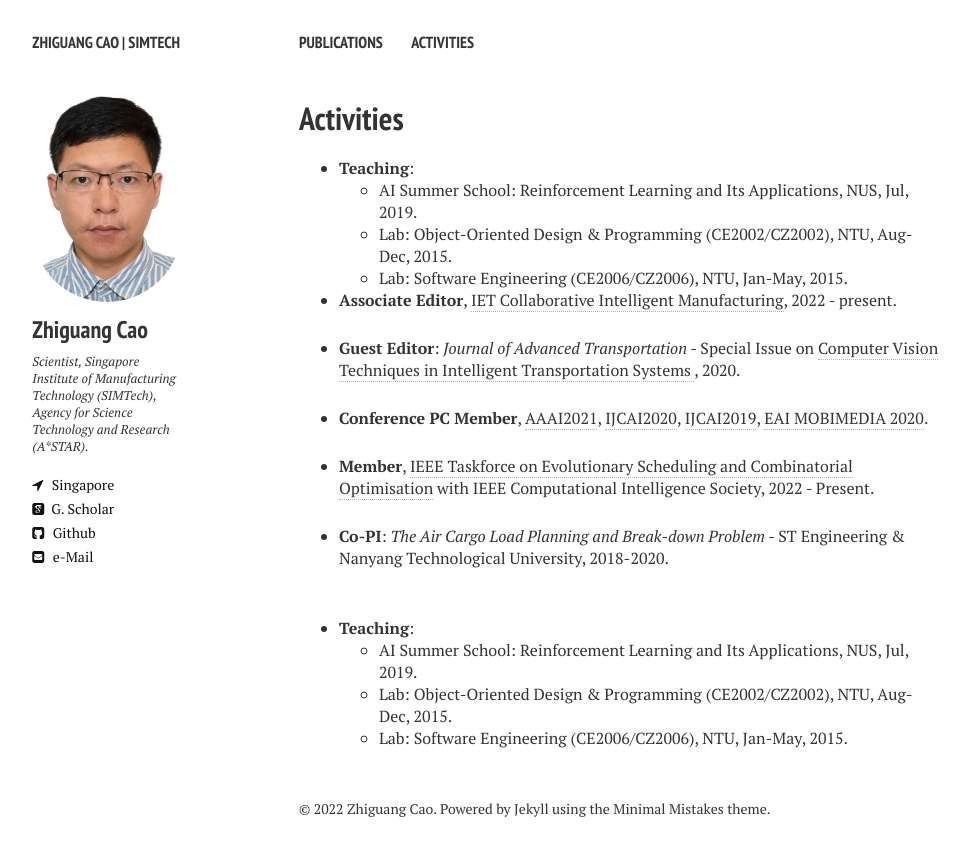
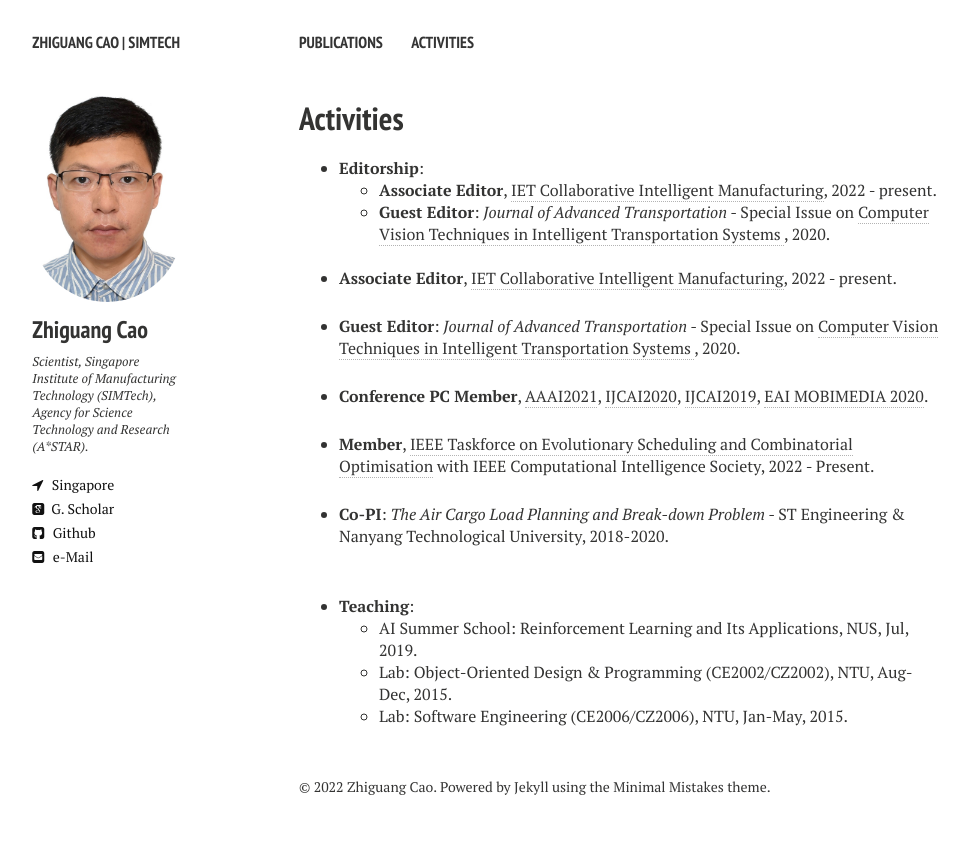
Before and after one commit to zhiguangcaosg/zhiguangcaosg.github.io, a Jekyll site: the page built from services.md, in a window 1280 px wide. Shown: the top 856 px of the page, without its empty margins (21-989 px from the left). Built offline with Jekyll 4.4.1, drawn with Linux system fonts in a browser that asks for light colours; nearby versions of some CDN libraries.

Commit message:
Update services.md

```diff
--- a/services.md
+++ b/services.md
@@ -18,16 +18,16 @@ comments: false
 
 
 <li>
-<b>Teaching</b>:
+<b>Editorship</b>:
 	<ul>
-	<li> AI Summer School: Reinforcement Learning and Its Applications, NUS, Jul, 2019.
+	<li> <b>Associate Editor</b>, <a href="https://digital-library.theiet.org/content/journals/iet-cim" target="_blank"> IET Collaborative Intelligent Manufacturing</a>, 2022 - present.
 	</li>
-	<li> Lab: Object-Oriented Design & Programming (CE2002/CZ2002), NTU, Aug-Dec, 2015.
-	</li>
-	<li> Lab: Software Engineering (CE2006/CZ2006), NTU, Jan-May, 2015.
+	<li> <b>Guest Editor</b>: <i><a href="https://www.hindawi.com/journals/jat/" target="_blank">Journal of Advanced Transportation</a></i> - Special Issue on <a href="https://www.hindawi.com/journals/jat/si/482196/" target="_blank"> Computer Vision Techniques in Intelligent Transportation Systems </a>, 2020.
 	</li>
 	</ul>
 </li>
+
+<br>
 
 <li>
 <p>
```
